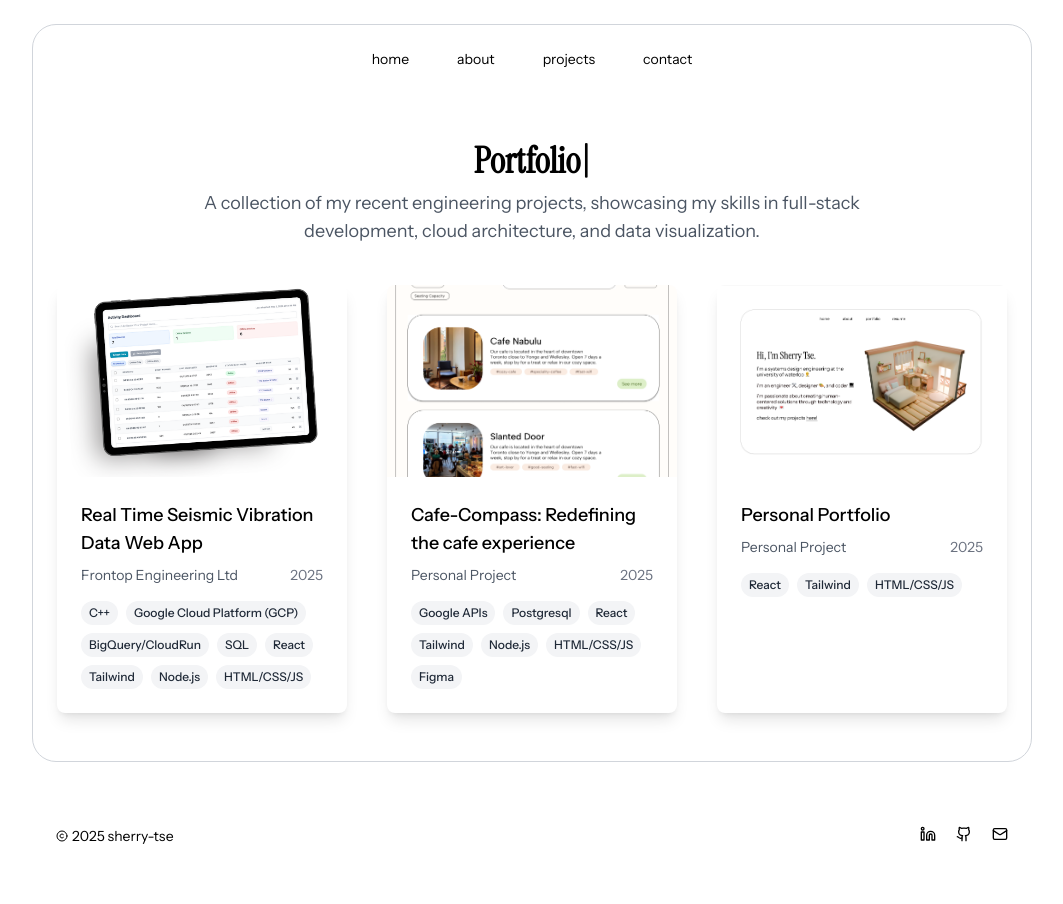
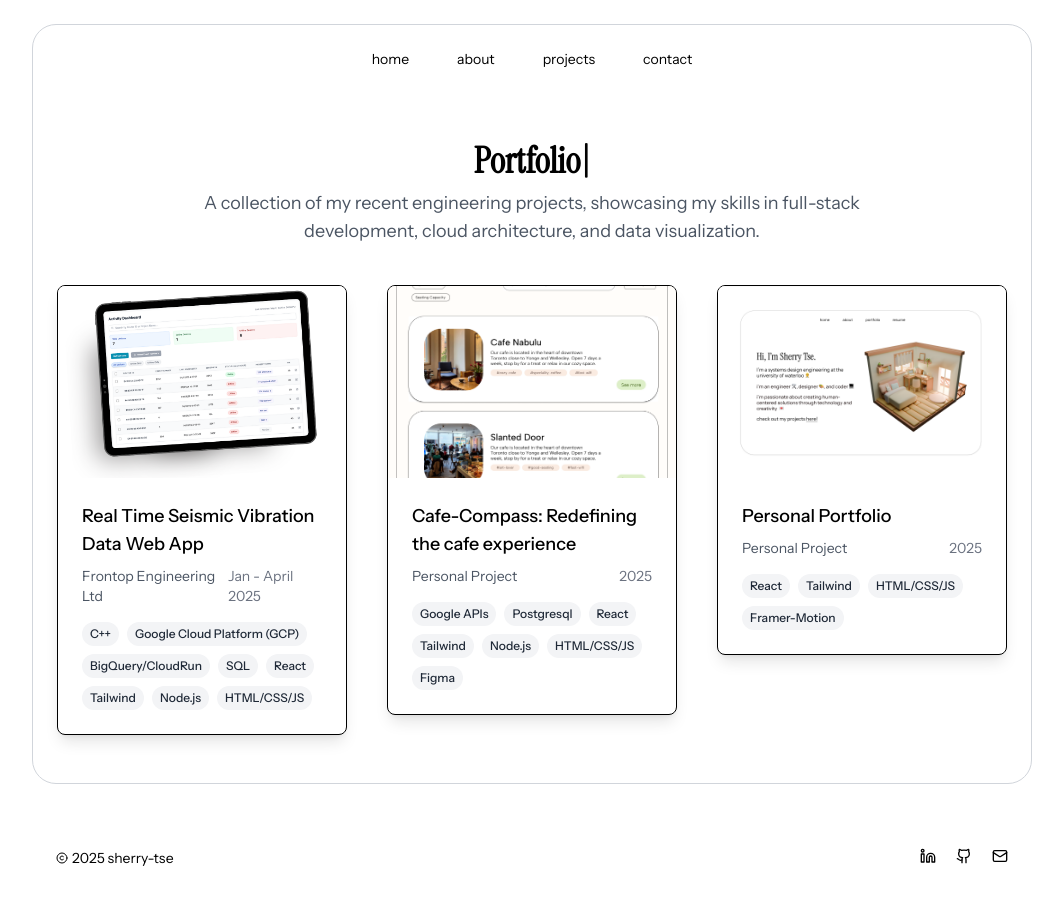
Before and after one commit to stse3/my-portfolio, a React (Vite) app: page /projects in a window 1280 px wide. Shown: the top 904 px of the page, without its empty margins (108-1171 px from the left). Built offline with nearby package versions, Linux system fonts and the light colour scheme.

Commit message:
added project modals, links, videos:

```diff
--- a/src/components/PolaroidCard.jsx
+++ b/src/components/PolaroidCard.jsx
@@ -2,7 +2,7 @@
 
 export default function PolaroidCard({ image, title, company, date, tools }) {
   return (
-      <div className="bg-white rounded-lg overflow-hidden shadow-lg hover:shadow-xl transition-shadow duration-300">
+    <div className="bg-white border border-black rounded-lg overflow-hidden shadow-lg hover:shadow-xl transition-shadow duration-300">
       <div className="h-48 overflow-hidden">
         <img
       src={image}
--- a/src/components/PolaroidModal.jsx
+++ b/src/components/PolaroidModal.jsx
@@ -0,0 +1,161 @@
+import React, { useState, useEffect } from 'react';
+import { X, Github } from 'lucide-react';
+
+export default function PolaroidModal({
+  isOpen,
+  onClose,
+  media,
+  mediaType = "image",
+  youtubeEmbedUrl,
+  title,
+  description,
+  company,
+  date,
+  tools = [],
+  githubUrl,
+  liveUrl
+}) {
+  const [isVisible, setIsVisible] = useState(false);
+
+  useEffect(() => {
+    if (isOpen) {
+      setIsVisible(true);
+      // Prevent body scrolling when modal is open
+      document.body.style.overflow = 'hidden';
+    } else {
+      // Add animation before closing
+      setTimeout(() => {
+        setIsVisible(false);
+      }, 300);
+      document.body.style.overflow = 'auto';
+    }
+
+    return () => {
+      document.body.style.overflow = 'auto';
+    };
+  }, [isOpen]);
+
+  if (!isOpen && !isVisible) return null;
+
+  const handleBackdropClick = (e) => {
+    if (e.target === e.currentTarget) {
+      onClose();
+    }
+  };
+
+  return (
+    <div
+      className={`fixed inset-0 z-50 flex items-center justify-center p-4 bg-black bg-opacity-70 transition-opacity duration-300 ${
+        isOpen ? 'opacity-100' : 'opacity-0'
+      }`}
+      onClick={handleBackdropClick}
+    >
+      <div
+        className={`bg-white rounded-xl overflow-hidden shadow-2xl w-full max-w-4xl max-h-[90vh] transition-all duration-300 ${
+          isOpen ? 'scale-100' : 'scale-95'
+        }`}
+      >
+        {/* Modal Header */}
+        <div className="flex justify-between items-center p-6 border-b">
+          <h3 className="text-2xl font-bold text-gray-800">{title}</h3>
+          <button
+            onClick={onClose}
+            className="p-2 rounded-full hover:bg-gray-100 transition-colors duration-200"
+          >
+            <X size={24} />
+          </button>
+        </div>
+
+        {/* Modal Content */}
+        <div className="overflow-y-auto max-h-[calc(90vh-10rem)]">
+          {/* Media Container */}
+          <div className="relative w-full h-96">
+            {mediaType === "youtube" && youtubeEmbedUrl ? (
+              <iframe
+                src={youtubeEmbedUrl}
+                title={title}
+                className="w-full h-full"
+                frameBorder="0"
+                allow="accelerometer; autoplay; clipboard-write; encrypted-media; gyroscope; picture-in-picture"
+                allowFullScreen
+              />
+            ) : (
+              <img
+                src={media}
+                alt={title}
+                className="w-full h-full object-contain bg-gray-100"
+              />
+            )}
+          </div>
+
+          {/* Project Info */}
+          <div className="p-6">
+            <div className="flex flex-wrap items-center gap-4 mb-6">
+              <div className="flex items-center">
+                <span className="font-medium text-gray-700 mr-2">Company:</span>
+                <span className="text-gray-600">{company}</span>
+              </div>
+              <div className="flex items-center">
+                <span className="font-medium text-gray-700 mr-2">Date:</span>
+                <span className="text-gray-600">{date}</span>
+              </div>
+
+              {/* Links Section */}
+              <div className="flex gap-2 ml-auto">
+                {/* GitHub Link */}
+                {githubUrl && (
+                  <a
+                    href={githubUrl}
+                    target="_blank"
+                    rel="noopener noreferrer"
+                    className="flex items-center gap-2 text-gray-700 hover:text-gray-900 transition-colors duration-200 bg-gray-100 hover:bg-gray-200 px-4 py-2 rounded-lg"
+                  >
+                    <Github size={20} />
+                    <span className="font-medium">View Code</span>
+                  </a>
+                )}
+
+                {/* Live Demo Link */}
+                {liveUrl && (
+                  <a
+                    href={liveUrl}
+                    target="_blank"
+                    rel="noopener noreferrer"
+                    className="flex test-gray-500 items-center gap-2 text-white bg-rose-300 hover:bg-rose-400 transition-colors duration-200 px-4 py-2 rounded-lg"
+                  >
+                    <span className="font-medium">Live Demo</span>
+                  </a>
+                )}
+              </div>
+            </div>
+
+            {/* Description */}
+            <div className="mb-8">
+              <h4 className="text-lg font-medium text-gray-800 mb-3">Description</h4>
+              <div className="text-gray-600 leading-relaxed">
+                {description}
+              </div>
+            </div>
+
+            {/* Tools */}
+            {tools.length > 0 && (
+              <div>
+                <h4 className="text-lg font-medium text-gray-800 mb-3">Tools & Technologies</h4>
+                <div className="flex flex-wrap gap-2">
+                  {tools.map((tool, index) => (
+                    <span
+                      key={index}
+                      className="px-3 py-1 bg-gray-100 text-gray-800 text-sm font-medium rounded-full"
+                    >
+                      {tool}
+                    </span>
+                  ))}
+                </div>
+              </div>
+            )}
+          </div>
+        </div>
+      </div>
+    </div>
+  );
+}
--- a/src/pages/Projects.jsx
+++ b/src/pages/Projects.jsx
@@ -1,14 +1,91 @@
+import React, { useState } from 'react';
 import PolaroidCard from '../components/PolaroidCard';
+import PolaroidModal from '../components/PolaroidModal';
 import FrontopMockup from '../assets/frontop.png';
 import cafe from '../assets/cafe-compass.png';
 import portfolio from '../assets/portfolio.png';
 import Typewriter from 'typewriter-effect';
+
 export default function Projects() {
+  const [selectedProject, setSelectedProject] = useState(null);
+
+  // Project data with descriptions, GitHub links, and YouTube video
+  const projects = [
+    {
+      id: 1,
+      image: FrontopMockup,
+      title: "Real Time Seismic Vibration Data Web App",
+      company: "Frontop Engineering Ltd",
+      date: "Jan - April 2025",
+      description: "Developed a real-time monitoring system for seismic vibration data, enabling engineers to visualize and analyze ground movement patterns instantly. The application integrates with sensor networks deployed across multiple locations, processes incoming data streams, and presents critical information through an intuitive dashboard interface with customizable alerts and historical data comparison features.",
+      mediaType: "youtube",
+      youtubeEmbedUrl: "https://www.youtube.com/embed/0LRET50OuQs",
+      tools: [
+        "C++",
+        "Google Cloud Platform (GCP)",
+        "BigQuery/CloudRun",
+        "SQL",
+        "React",
+        "Tailwind",
+        "Node.js",
+        "HTML/CSS/JS"
+      ],
+    },
+    {
+      id: 2,
+      image: cafe,
+      title: "Cafe-Compass: Redefining the cafe experience",
+      company: "Personal Project",
+      date: "2025",
+      description: "Cafe-Compass is an innovative platform designed to enhance the cafe-finding experience. It uses location-based services to help users discover nearby cafes based on preferences like ambiance, specialty coffee options, and workspace availability. The app features real-time occupancy data, menu browsing, and a community review system that focuses on specific attributes coffee enthusiasts care about most.",
+      mediaType: "image",
+      tools: [
+        "Google APIs",
+        "Postgresql",
+        "React",
+        "Tailwind",
+        "Node.js",
+        "HTML/CSS/JS",
+        "Figma"
+      ],
+      githubUrl: "https://github.com/stse3/cafe-compass",
+    },
+    {
+      id: 3,
+      image: portfolio,
+      title: "Personal Portfolio",
+      company: "Personal Project",
+      date: "2025",
+      description: "A modern, responsive portfolio website built to showcase my projects and skills as a developer. The site features interactive elements, smooth animations, and optimized performance. It includes project showcases, skill visualizations, and a contact system. The design emphasizes clean typography and intuitive navigation to create an engaging user experience.",
+      mediaType: "image",
+      tools: [
+        "React",
+        "Tailwind",
+        "HTML/CSS/JS",
+        "Framer-Motion"
+      ],
+      githubUrl: "https://github.com/stse3/my-portfolio",
+      liveUrl: "https://sherrytse.com"
+    }
+  ];
+
+  // Open modal with project details
+  const openModal = (project) => {
+    setSelectedProject(project);
+    console.log("Opening project:", project); // Debugging
+  };
+
+  // Close modal
+  const closeModal = () => {
+    setSelectedProject(null);
+  };
+
   return (
     <div className="py-12 px-6">
       {/* Portfolio Header */}
       <div className="text-center">
-        <h1 className="text-4xl font-bold mb-2 font-serif "><Typewriter
+        <h1 className="text-4xl font-bold mb-2 font-serif">
+          <Typewriter
             onInit={(typewriter) => {
               typewriter
                 .typeString("Portfolio")
@@ -39,51 +116,42 @@ export default function Projects() {
 
       {/* Projects Grid */}
       <div className="grid grid-cols-1 md:grid-cols-2 lg:grid-cols-3 gap-10 justify-items-center">
+        {projects.map((project) => (
+          <div
+            key={project.id}
+            onClick={() => openModal(project)}
+            className="cursor-pointer transition-transform duration-300 hover:-translate-y-2"
+          >
             <PolaroidCard
-          image={FrontopMockup}
-          title={<div><p>Real Time Seismic Vibration Data Web App</p> </div>}
-          company="Frontop Engineering Ltd"
-          date="2025"
-          tools={[
-            "C++",
-            "Google Cloud Platform (GCP)",
-            "BigQuery/CloudRun",
-            "SQL",
-            "React",
-            "Tailwind",
-            "Node.js",
-            "HTML/CSS/JS"
-          ]}
-        />
-                <PolaroidCard
-          image={cafe}
-          title="Cafe-Compass: Redefining the cafe experience"
-          company="Personal Project"
-          date="2025"
-          tools={[
-            "Google APIs",
-            "Postgresql", ,
-            "React",
-            "Tailwind",
-            "Node.js",
-            "HTML/CSS/JS",
-            "Figma"
-          ]}
-        />
-         <PolaroidCard
-          image={portfolio}
-          title="Personal Portfolio"
-          company="Personal Project"
-          date="2025"
-          tools={[
-            "React",
-            "Tailwind",
-            "HTML/CSS/JS"
-          ]}
+              image={project.image}
+              title={project.id === 1 ? <div><p>Real Time Seismic Vibration Data Web App</p></div> : project.title}
+              company={project.company}
+              date={project.date}
+              tools={project.tools}
             />
           </div>
+        ))}
+      </div>
 
-
+      {/* Modal */}
+      {selectedProject && (
+        <PolaroidModal
+          isOpen={!!selectedProject}
+          onClose={closeModal}
+          media={selectedProject.image}
+          mediaType={selectedProject.mediaType || "image"}
+          youtubeEmbedUrl={selectedProject.youtubeEmbedUrl}
+          title={typeof selectedProject.title === 'string'
+            ? selectedProject.title
+            : "Real Time Seismic Vibration Data Web App"}
+          description={selectedProject.description}
+          company={selectedProject.company}
+          date={selectedProject.date}
+          tools={selectedProject.tools}
+          githubUrl={selectedProject.githubUrl}
+          liveUrl={selectedProject.liveUrl}
+        />
+      )}
     </div>
   );
 }
```
Also changed, not shown: 1 other file (tests, documents, lock files or other folders). Lines whose indentation alone changed are shown as unchanged.
